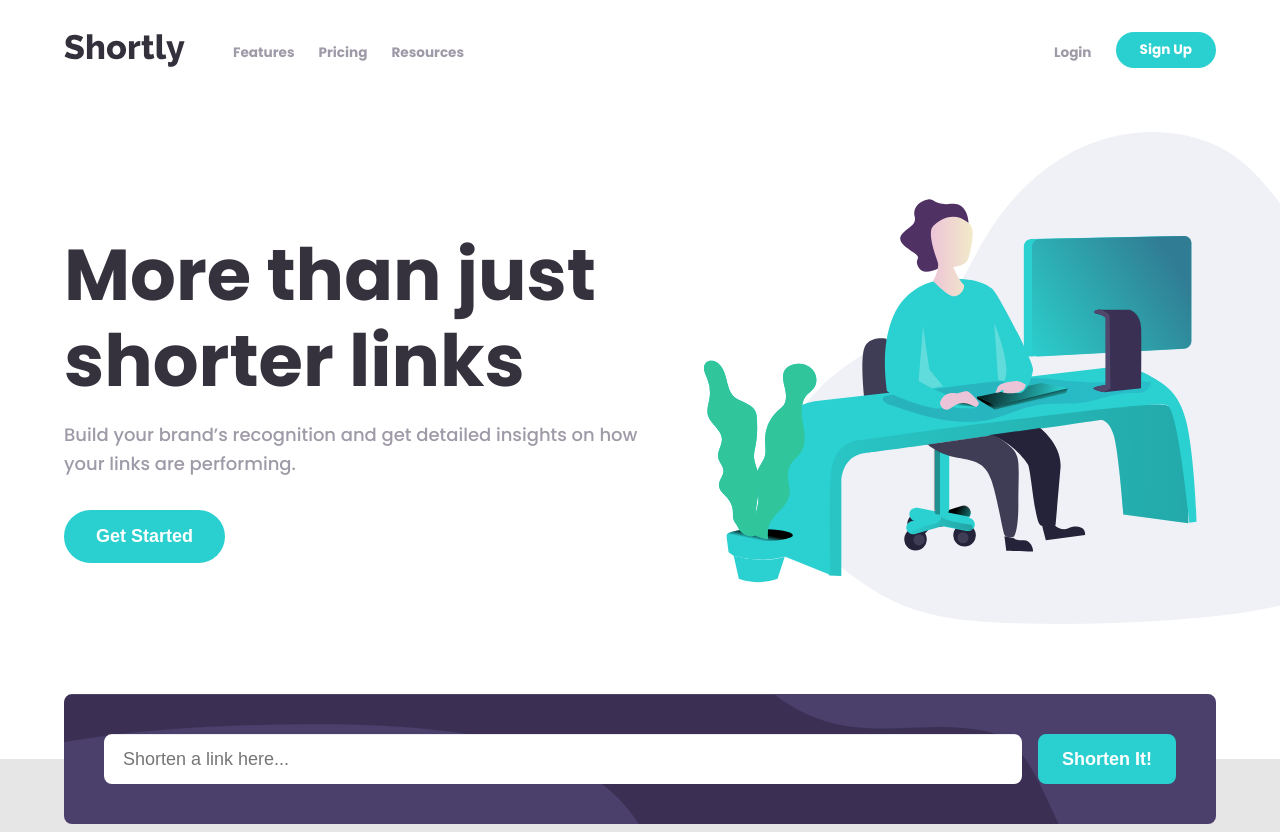
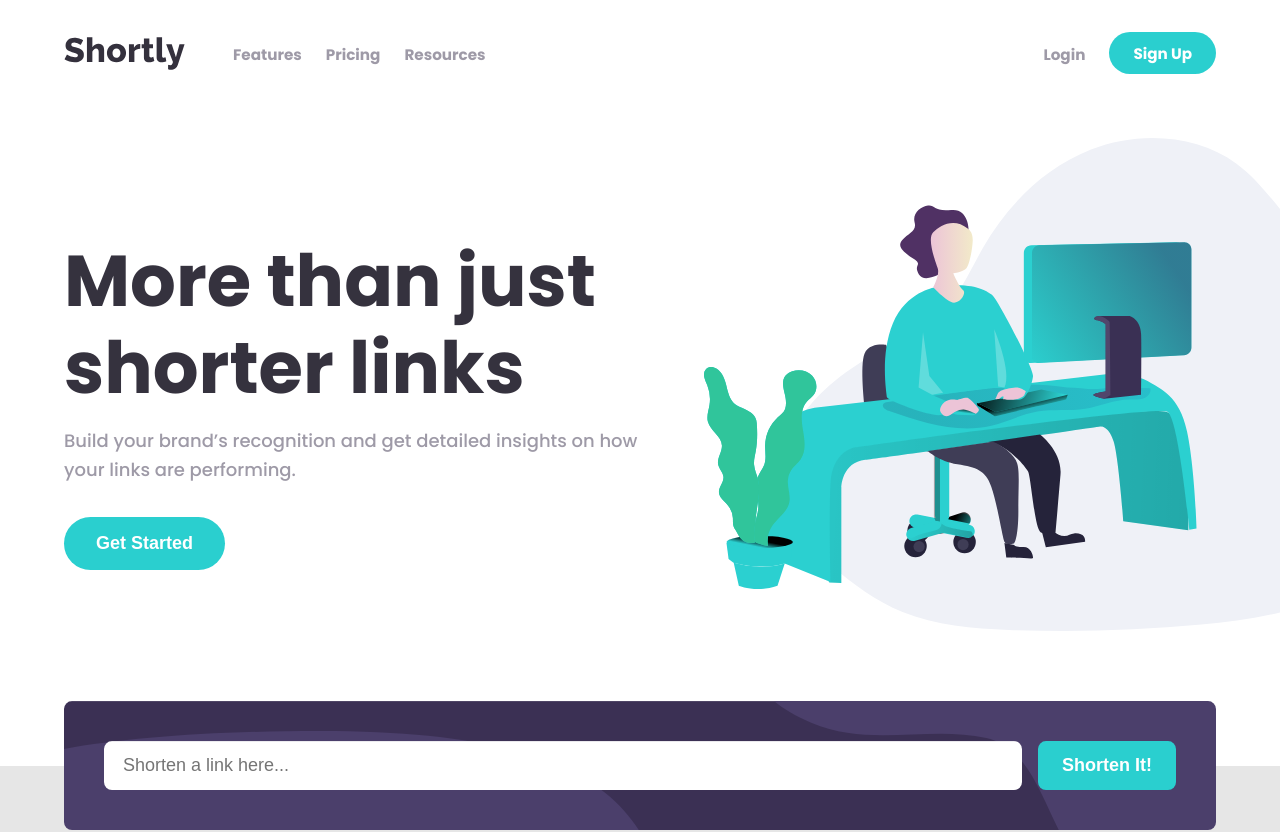
Before and after one commit to NDOY3M4N/url-shortening-api, a website with bundled scripts: page public/index.html in a window 1280 px wide. Shown: the top 832 px of the page. Built offline with nearby package versions, Linux system fonts and the light colour scheme.

Commit message:
Fixing some issues

```diff
--- a/public/index.html
+++ b/public/index.html
@@ -160,7 +160,7 @@
       </ul>
       <div class="footer__attribution">
         <p>
-          Challenge by <a href="https://www.frontendmentor.io?ref=challenge" target="_blank">Frontend Mentor</a>.
+          Challenge by <a rel="noopener" href="https://www.frontendmentor.io?ref=challenge" target="_blank">Frontend Mentor</a>.
           Coded by <a href="https://github.com/NDOY3M4N">Abdoulaye NDOYE</a>.
         </p>
       </div>
--- a/public/js/app.js
+++ b/public/js/app.js
@@ -3,9 +3,5 @@ import { urlSaved, shortlyResultContainer } from './modules/submitHandler.js'
 import { displayShortlyResult } from './modules/displays.js'
 
 // On page load, we check for previous short links that we generated
-// NB: For the 'clear result' button to show up on the page,
-//  I had to put a setTimeout when calling the
-//  'displayShortlyResult' on page load.
-urlSaved.forEach((url) =>
-  setTimeout(() => displayShortlyResult(url, shortlyResultContainer), 100)
-)
+
+urlSaved.forEach((url) => displayShortlyResult(url, shortlyResultContainer))
--- a/sass/_utils.scss
+++ b/sass/_utils.scss
@@ -32,7 +32,7 @@
 
   &--nav {
     font-size: .85rem;
-    padding: .5rem 1.5rem;
+    padding: .6rem 1.5rem;
   }
 
   &--form,
--- a/sass/layouts/_navbar.scss
+++ b/sass/layouts/_navbar.scss
@@ -37,7 +37,7 @@
       li a {
         color: #fff;
         display: inline-block;
-        font-size: .85rem;
+        font-size: .95rem;
         transition: color .6s ease-in-out;
 
         &.btn { width: 100%; }
```
Also changed, not shown: public/css/styles.css.
